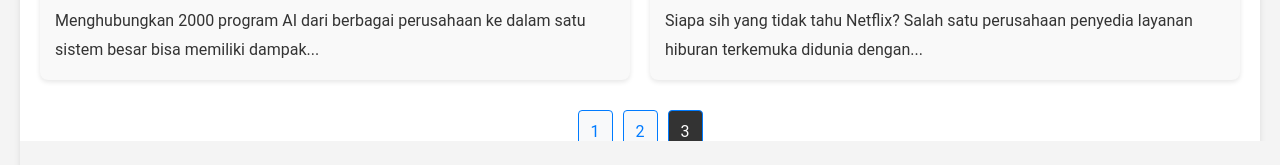
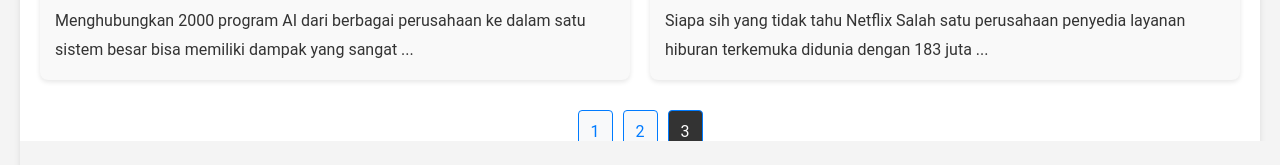
Before and after one commit to roywikan/postnetlify, a website: page index-static-page3.html in a window 1280 px wide. Shown: the part 635-800 px from the top of the page. Drawn offline with Linux system fonts and the light colour scheme.

Commit message:
Update index-static-page3.html

```diff
--- a/index-static-page3.html
+++ b/index-static-page3.html
@@ -4,7 +4,7 @@
     <head>
       <meta charset="UTF-8">
       <meta name="viewport" content="width=device-width, initial-scale=1.0">
-      <meta name="description" id="meta-description" content="Menghubungkan 2000 program AI dari berbagai perusahaan ke dalam satu sistem besar bisa memiliki dampak...">
+      <meta name="description" id="meta-description" content="Menghubungkan 2000 program AI dari berbagai perusahaan ke dalam satu sistem besar bisa memiliki dampak yang sangat ...">
       <meta name="author" id="meta-author" content="Roy">
       <meta name="robots" content="index, follow">
 
@@ -50,7 +50,7 @@
               <a href="/static/sebuah-ai-akan-dapat-belajar-dari-ai-lainnya-jika-ai-saling-terhubung-899" style="text-decoration: none; color: inherit;">
                 <img src="https://res.cloudinary.com/harga-promo-diskon/image/upload/f_auto/v1733334611/sebuah-ai-akan-dapat-belajar-dari-ai-lainnya-jika-ai-saling-terhubung-899.jpg.jpg" alt="Sebuah AI Akan Dapat Belajar dari AI lainnya, Jika AI Saling Terhubung" />
                 <h2>Sebuah AI Akan Dapat Belajar dari AI lainnya, Jika AI Saling Terhubung</h2>
-                <p>Menghubungkan 2000 program AI dari berbagai perusahaan ke dalam satu sistem besar bisa memiliki dampak...</p>
+                <p>Menghubungkan 2000 program AI dari berbagai perusahaan ke dalam satu sistem besar bisa memiliki dampak yang sangat ...</p>
               </a>
             </div>
 
@@ -58,7 +58,7 @@
               <a href="/static/inilah-keberhasilan-digital-transformation-dari-netflix-538" style="text-decoration: none; color: inherit;">
                 <img src="https://res.cloudinary.com/harga-promo-diskon/image/upload/v1733122625/inilah-keberhasilan-digital-transformation-dari-netflix-538.jpg.jpg" alt="Inilah Keberhasilan Digital Transformation dari Netflix" />
                 <h2>Inilah Keberhasilan Digital Transformation dari Netflix</h2>
-                <p>Siapa sih yang tidak tahu Netflix? Salah satu perusahaan penyedia layanan hiburan terkemuka didunia dengan...</p>
+                <p>Siapa sih yang tidak tahu Netflix Salah satu perusahaan penyedia layanan hiburan terkemuka didunia dengan 183 juta ...</p>
               </a>
             </div>
 
```
